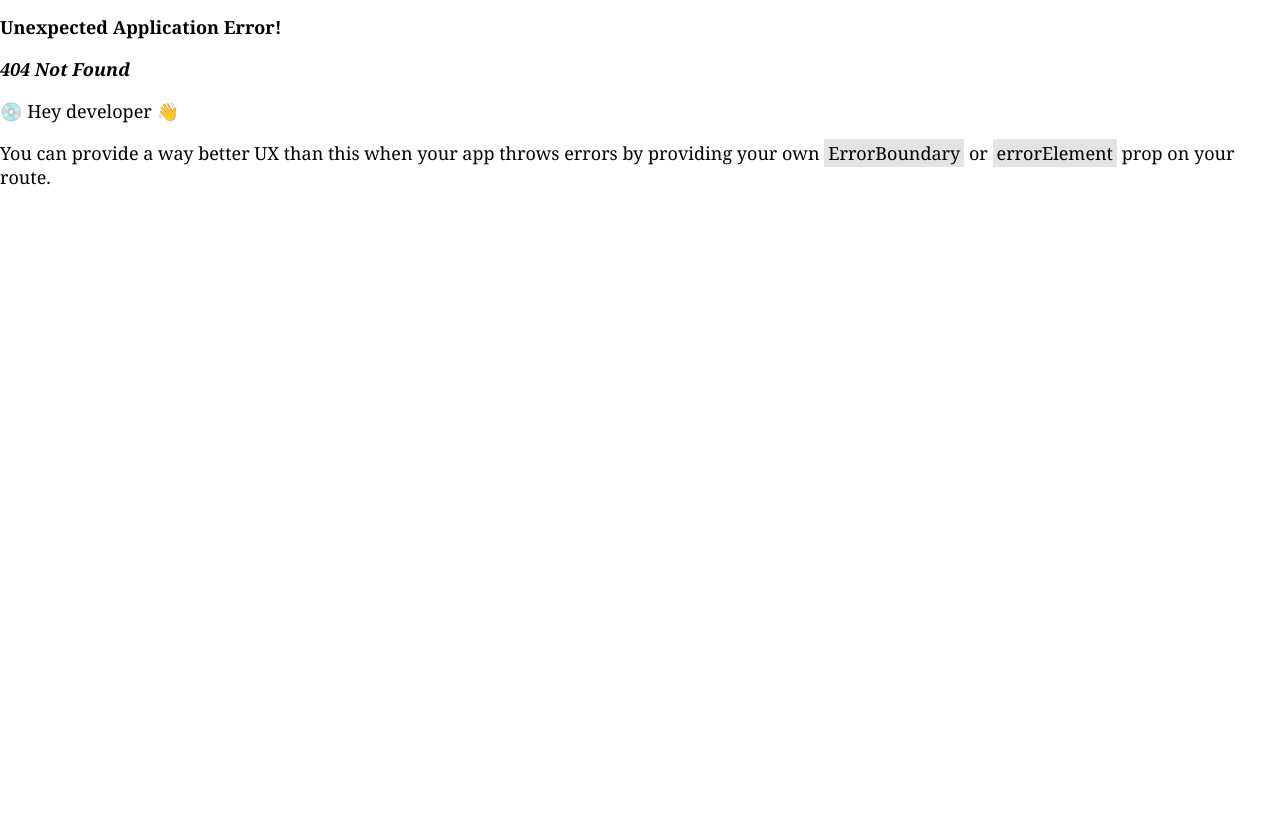
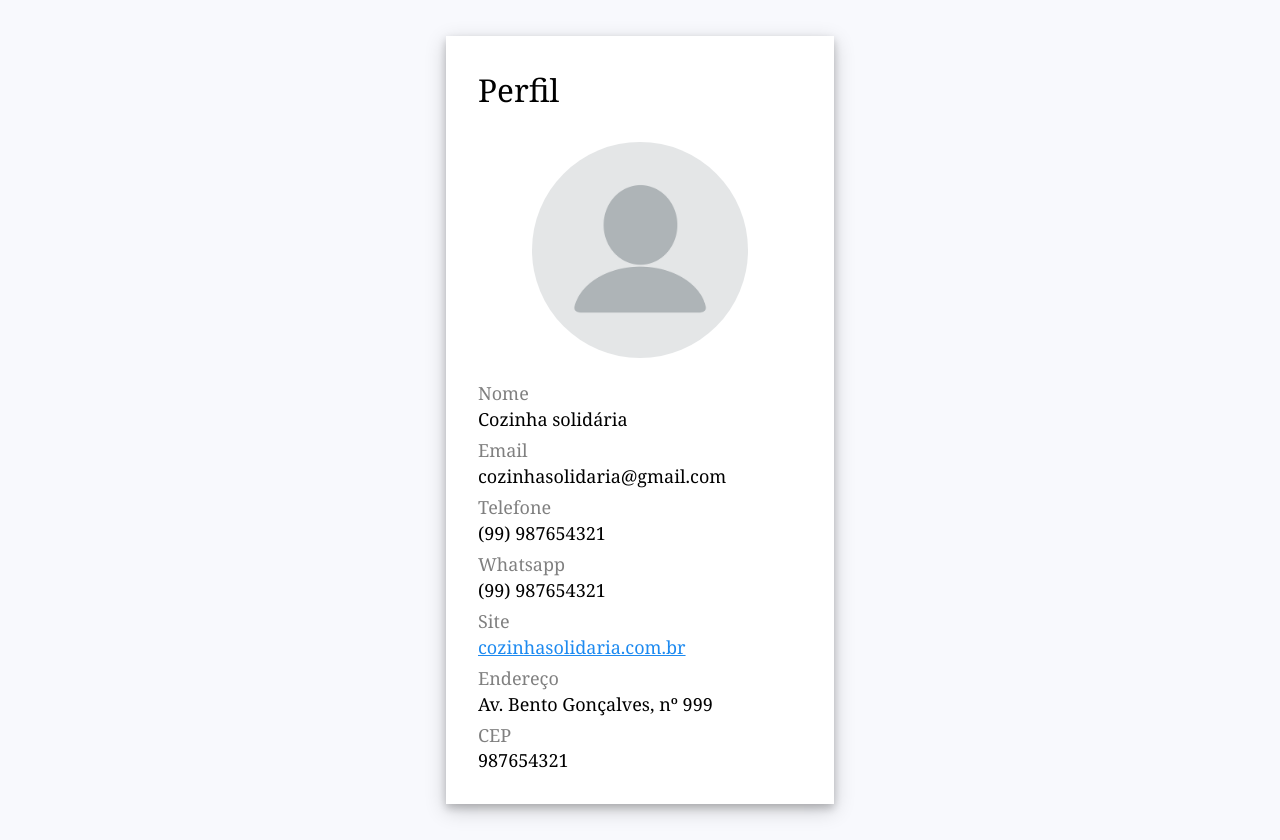
Before and after one commit to izaias-saturnino/tf-engenharia-software, a React (Create React App) app in the folder client-app/: page /profile in a window 1280 px wide. Before the commit this address had no page. Before the commit the page ends 800 px from the top, so only its background shows below. Built offline with nearby package versions, Linux system fonts and the light colour scheme.

Commit message:
Profile page added

```diff
--- a/client-app/src/routes.js
+++ b/client-app/src/routes.js
@@ -8,6 +8,7 @@ import ModifyProfile from "./routes/ModifyProfile.js";
 import Registration from "./routes/Registration.js";
 import SelectUserType from "./routes/SelectUserType.js";
 import KitchenSearch from "./routes/KitchenSearch.js";
+import Profile from "./routes/Profile.js";
 
 import { createBrowserRouter, RouterProvider } from "react-router-dom";
 
@@ -40,6 +41,10 @@ const router = createBrowserRouter([
     path: "/kitchen_search",
     element: <KitchenSearch/>
   },
+  {
+    path: "/profile",
+    element: <Profile/>
+  },
 ])
 
 const Router = (props) => {
--- a/client-app/src/routes/KitchenSearch.js
+++ b/client-app/src/routes/KitchenSearch.js
@@ -2,7 +2,6 @@ import React, { useState } from "react";
 import { useNavigate, useLocation, Link } from 'react-router-dom';
 
 import Login from "./Login.js";
-import AccountForm from "../components/AccountForm";
 
 const KitchenResult = (props) => {
     return (
@@ -67,7 +66,7 @@ const KitchenSearch = (props) => {
                         <div>
                             <form className="main-form">
                                 <div className="input-container">
-                                    <input placeholder="Pesquisar" type="text" name="search" />
+                                    <input placeholder="Pesquisar por cozinhas" type="text" name="search" />
                                 </div>
                             </form>
                         </div>
--- /dev/null
+++ b/client-app/src/routes/Profile.js
@@ -0,0 +1,80 @@
+import React, { useState } from "react";
+import { useNavigate, useLocation, Link } from 'react-router-dom';
+
+import Login from "./Login.js";
+import defaultProfilePic from '../images/default-profile-picture.png';
+
+const ProfileProp = (props) => {
+
+    if(props.propValue == undefined){
+        return;
+    }
+    if(props.img != undefined){
+        //TODO
+        return (
+            <div className="profile-properties">
+                <div className="gray-text">{props.propName}</div>
+                <div>
+                    {props.propValue}
+                </div>
+            </div>
+        )
+    }
+
+    return (
+        <div className="profile-properties">
+            <div className="gray-text">{props.propName}</div>
+            <div>
+                {props.propValue}
+            </div>
+        </div>
+    )
+}
+
+const Profile = (props) => {
+    return (
+        <div className="app">
+            <div className="p-10">
+                <div className="login-form justify-text">
+                    <div>
+                        <div className="title">Perfil</div>
+                        <div className="py-3 px-15">
+                            <img className="w-100 rounded-border" src={defaultProfilePic}></img>
+                        </div>
+                        <div className="profile-properties">
+                            <ProfileProp propName={"Nome"} propValue={"Cozinha solidária"}/>
+                            <div className="profile-properties">
+                                <div className="gray-text">Email</div>
+                                <div>
+                                    cozinhasolidaria@gmail.com
+                                </div>
+                            </div>
+                            <div className="profile-properties">
+                                <div className="gray-text">Telefone</div>
+                                <div>
+                                    {"(99) 987654321"}
+                                </div>
+                            </div>
+                            <div className="profile-properties">
+                                <div className="gray-text">Whatsapp</div>
+                                <div>
+                                    {"(99) 987654321"}
+                                </div>
+                            </div>
+                            <div className="profile-properties">
+                                <div className="gray-text">Site</div>
+                                <div>
+                                    <a className="link" href="https://cozinhasolidaria.com.br">cozinhasolidaria.com.br</a>
+                                </div>
+                            </div>
+                            <ProfileProp propName={"Endereço"} propValue={"Av. Bento Gonçalves, nº 999"}/>
+                            <ProfileProp propName={"CEP"} propValue={"987654321"}/>
+                        </div>
+                    </div>
+                </div>
+            </div>
+        </div>
+    )
+};
+
+export default Profile;
--- a/client-app/src/styles.css
+++ b/client-app/src/styles.css
@@ -295,3 +295,11 @@ a {
 .link:hover{
   cursor: pointer;
 }
+
+.profile-properties div div{
+  padding-top: 0.1em;
+}
+
+.profile-properties div{
+  padding-top: 0.3em;
+}
```
